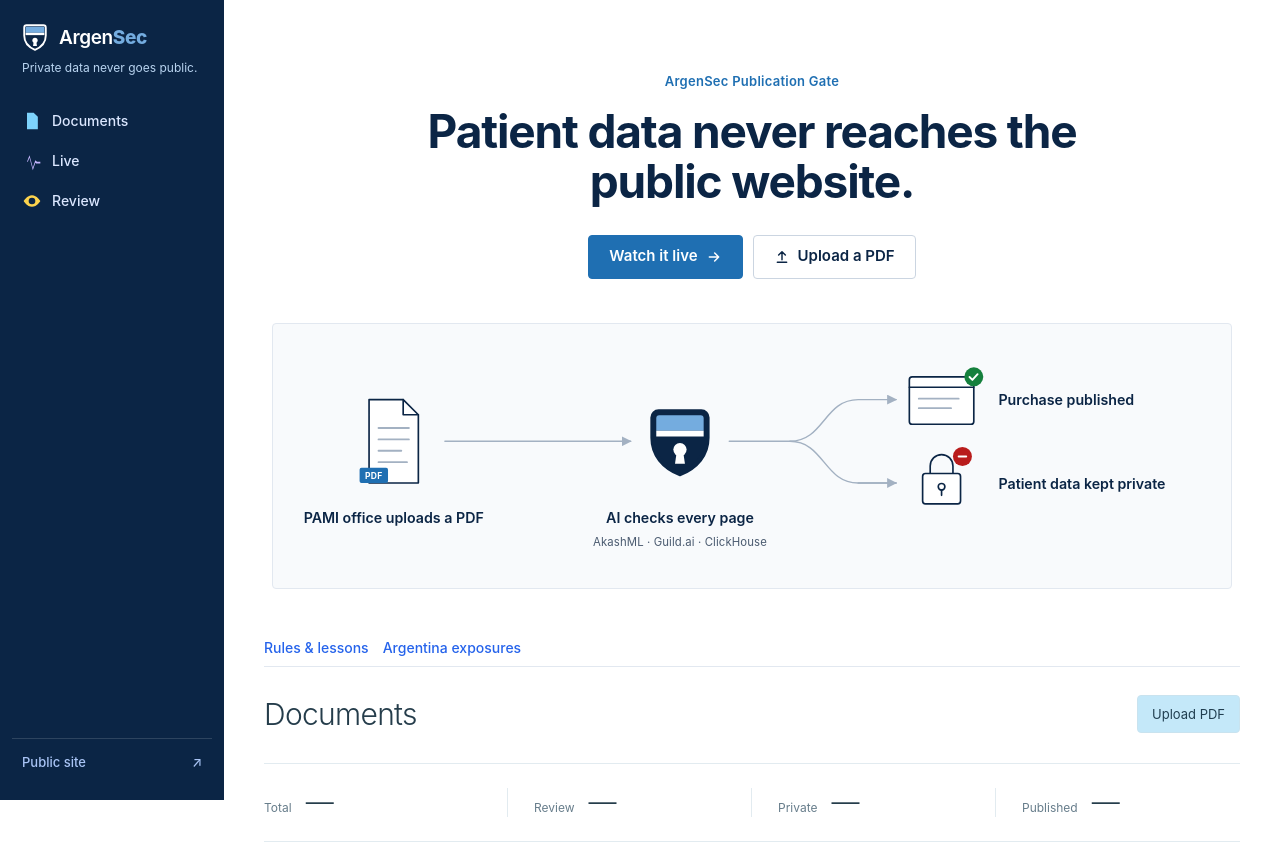
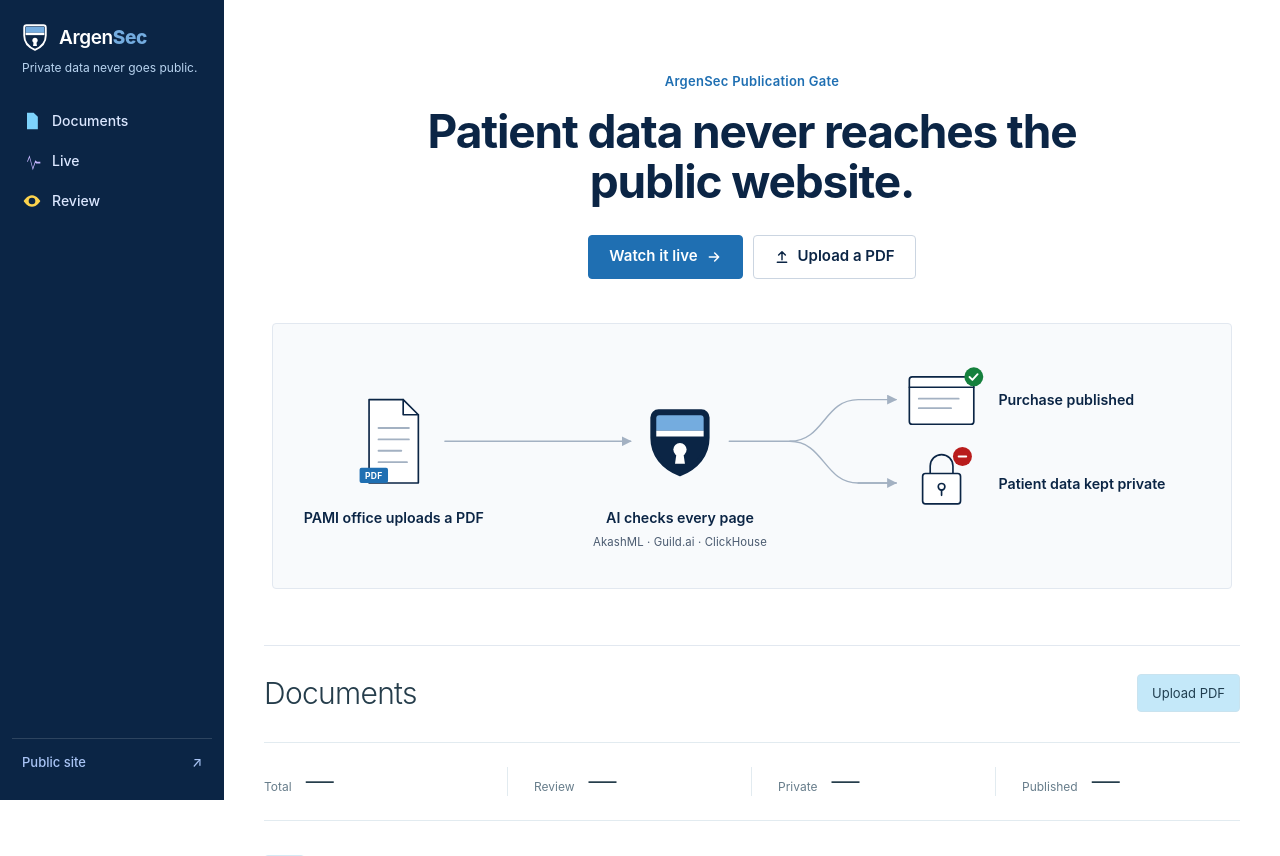
Before and after one commit to MartinPuli/Argentina-is-fuck-ng-opensourced, a FastAPI app: template gate/src/gate/templates/home.html in a window 1280 px wide. Shown: the top 856 px of the page. Run offline with FastAPI, Linux system fonts and the light colour scheme; the template is opened without the code that fills it, so the values that code supplies are empty; some libraries are stand-ins or nearby versions.

Commit message:
Remove Rules and Exposures links from the home page
Co-Authored-By: Claude Opus 5.5 <noreply@anthropic.com>

```diff
--- a/gate/src/gate/templates/home.html
+++ b/gate/src/gate/templates/home.html
@@ -123,7 +123,6 @@
 </svg>
 </figure>
 </section>
-<nav class="actions" aria-label="Security context"><a class="text-link" href="/learning">Rules &amp; lessons</a><a class="text-link" href="/exposures">Argentina exposures</a></nav>
 <div id="document-workspace">
 <div class="page-heading heading-with-action"><h1>Documents</h1></div>
 {% if workspace is defined %}
```
